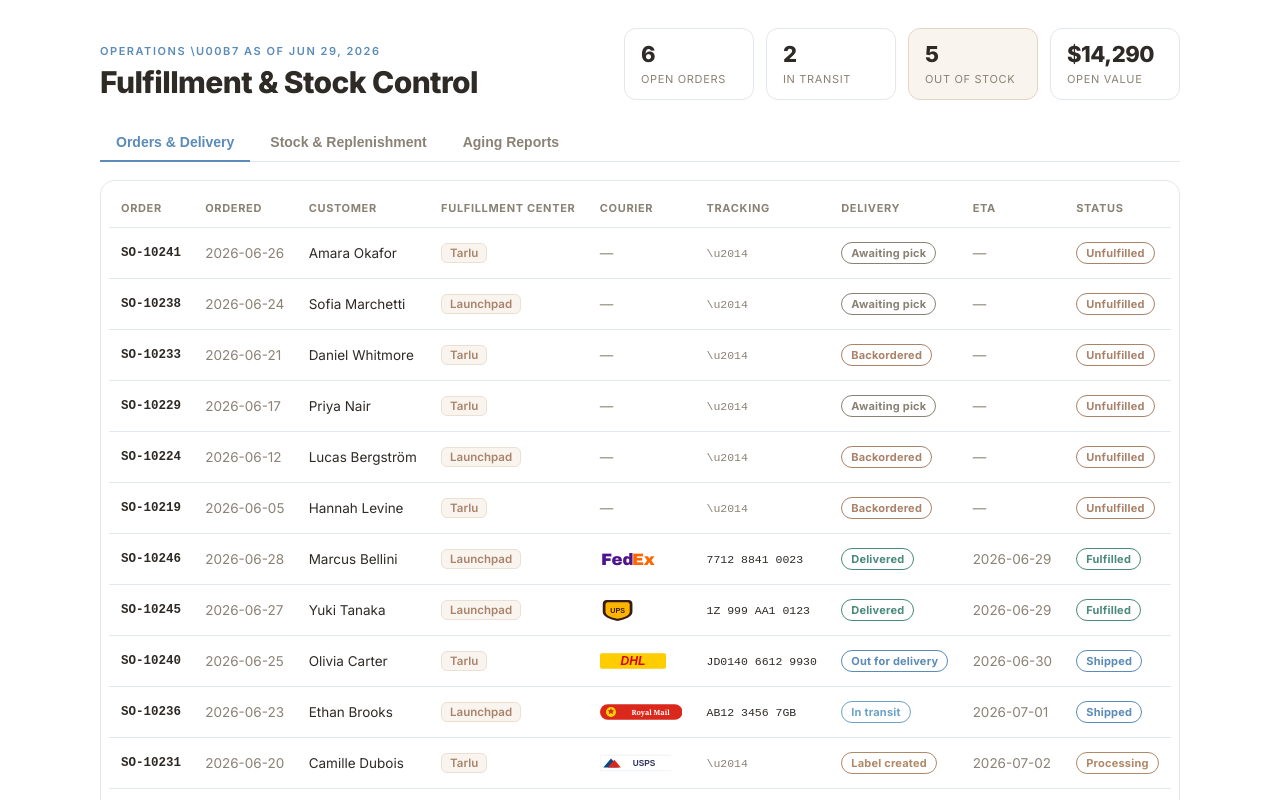
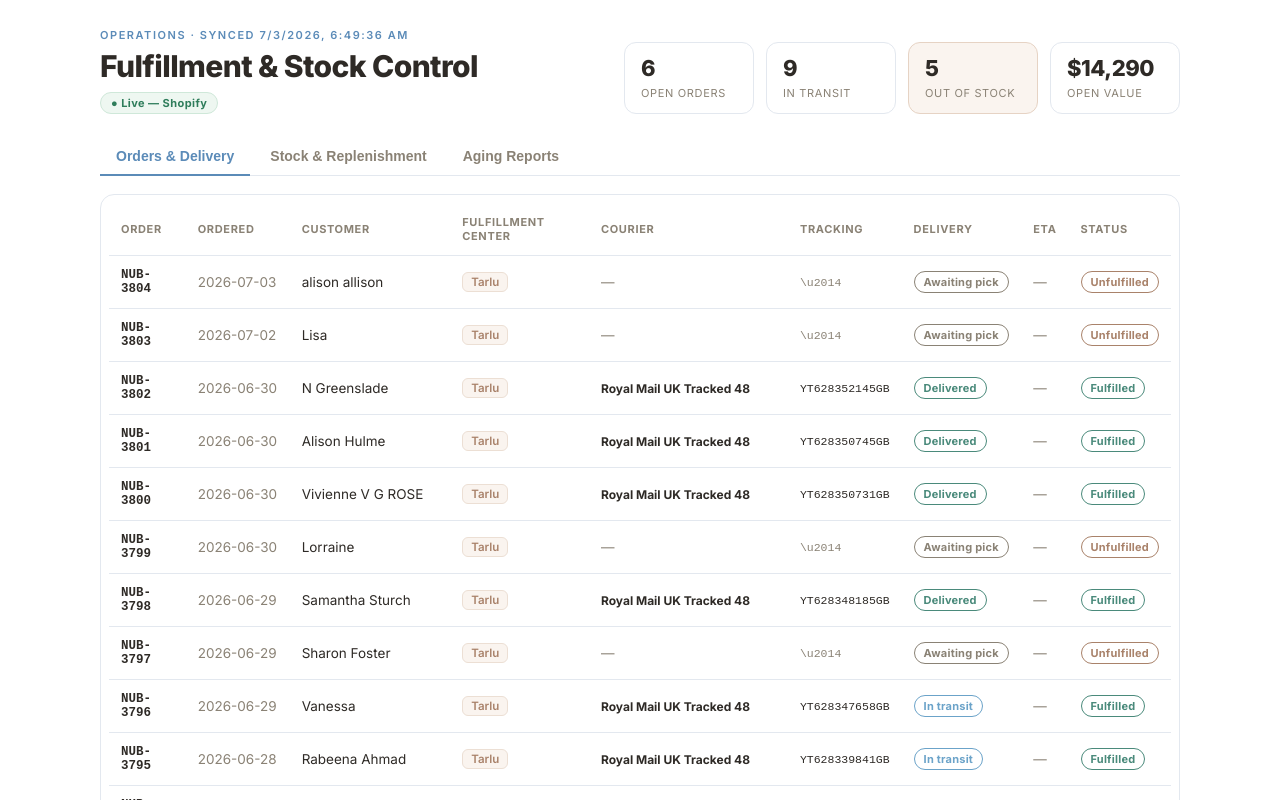
Before and after one commit to christinenubyen-dot/nubyen-ops, a React (Vite) app: page / in a window 1280 px wide. Shown: the top 800 px of the page. Built offline with nearby package versions, Linux system fonts and the light colour scheme.

Commit message:
Refactor Dashboard to use mock data and fetch live data
Updated the Dashboard component to use mock data for orders and products, and added live data fetching from Shopify.

```diff
--- a/src/Dashboard.jsx
+++ b/src/Dashboard.jsx
@@ -1,4 +1,4 @@
-import React, { useState, useMemo } from "react";
+import React, { useState, useMemo, useEffect } from "react";
 
 // ====================================================================
 //  THEME — replace these with your nubyen-launchpad values.
@@ -67,7 +67,7 @@ const CourierIcon = ({ name }) => {
 };
 
 // ---- Sample data -----------------------------------------------------------
-const ORDERS = [
+const MOCK_ORDERS = [
   { id: "SO-10241", customer: "Amara Okafor", placed: "2026-06-26", value: 1840, status: "Unfulfilled", items: 6, courier: null, tracking: null, delivery: "Awaiting pick", eta: null, ship: null, fc: "Tarlu", address: "Portland, OR" },
   { id: "SO-10238", customer: "Sofia Marchetti", placed: "2026-06-24", value: 920, status: "Unfulfilled", items: 3, courier: null, tracking: null, delivery: "Awaiting pick", eta: null, ship: null, fc: "Launchpad", address: "Austin, TX" },
   { id: "SO-10233", customer: "Daniel Whitmore", placed: "2026-06-21", value: 3410, status: "Unfulfilled", items: 12, courier: null, tracking: null, delivery: "Backordered", eta: null, ship: null, fc: "Tarlu", address: "Seattle, WA" },
@@ -82,7 +82,7 @@ const ORDERS = [
   { id: "SO-10227", customer: "Noah Feldman", placed: "2026-06-15", value: 3990, status: "Processing", items: 14, courier: "UPS Freight", tracking: null, delivery: "Label created", eta: "2026-07-03", ship: null, fc: "Launchpad", address: "Seattle, WA" },
 ];
 
-const PRODUCTS = [
+const MOCK_PRODUCTS = [
   { sku: "NNUDE1", name: "Nude Lip Augmentation Plumping Gloss", onHand: 0, reorderPt: 10, onOrder: 240, lastStocked: "2026-06-08", supplier: "Tarlu" },
   { sku: "NLIPFIL", name: "Plumping Lip Fila Elixir Balm", onHand: 4, reorderPt: 10, onOrder: 150, lastStocked: "2026-06-19", supplier: "Tarlu" },
   { sku: "NLIPD", name: "Lip Fila Defining Cleanse Scrub", onHand: 0, reorderPt: 10, onOrder: 0, lastStocked: "2026-05-30", supplier: "Tarlu" },
@@ -160,6 +160,29 @@ export default function Dashboard() {
   const [tab, setTab] = useState("orders");
   const [open, setOpen] = useState(null);
 
+  // Live data from hourly Shopify sync (public/data.json), with mock fallback.
+  const [ORDERS, setOrders] = useState(MOCK_ORDERS);
+  const [PRODUCTS, setProducts] = useState(MOCK_PRODUCTS);
+  const [source, setSource] = useState("mock"); // "mock" | "live"
+  const [synced, setSynced] = useState(null);
+
+  useEffect(() => {
+    const url = `${import.meta.env.BASE_URL}data.json`;
+    fetch(url, { cache: "no-store" })
+      .then((r) => (r.ok ? r.json() : Promise.reject(new Error("no data.json"))))
+      .then((d) => {
+        if (Array.isArray(d.orders) && d.orders.length) {
+          setOrders(d.orders);
+          setProducts(Array.isArray(d.products) ? d.products : MOCK_PRODUCTS);
+          setSource("live");
+          setSynced(d.syncedAt || null);
+        }
+      })
+      .catch(() => {
+        /* keep mock data — dashboard still renders */
+      });
+  }, []);
+
   const unfulfilled = useMemo(() => ORDERS.filter((o) => o.status === "Unfulfilled").map((o) => ({ ...o, age: daysSince(o.placed), bucket: bucketOf(daysSince(o.placed)) })).sort((a, b) => b.age - a.age), []);
   const outOfStock = useMemo(() => PRODUCTS.filter((p) => p.onHand === 0 || p.onHand < p.reorderPt).map((p) => ({ ...p, age: daysSince(p.lastStocked), bucket: bucketOf(daysSince(p.lastStocked)), critical: p.onHand === 0, needsReorder: p.onOrder === 0 })).sort((a, b) => b.age - a.age), []);
 
@@ -176,8 +199,9 @@ export default function Dashboard() {
       <style>{css}</style>
       <header className="head">
         <div>
-          <div className="eyebrow">Operations \u00b7 as of Jun 29, 2026</div>
+          <div className="eyebrow">Operations · {source === "live" ? (synced ? `synced ${new Date(synced).toLocaleString()}` : "live") : "sample data"}</div>
           <h1>Fulfillment &amp; Stock Control</h1>
+          <span className={source === "live" ? "src-badge live" : "src-badge"}>{source === "live" ? "● Live — Shopify" : "○ Sample data"}</span>
         </div>
         <div className="kpis">
           <div className="kpi"><span className="kpi-n">{stats.open}</span><span className="kpi-l">Open orders</span></div>
@@ -284,6 +308,8 @@ font-family:'Inter',system-ui,sans-serif;max-width:1080px;margin:0 auto;padding:
 .head{display:flex;justify-content:space-between;align-items:flex-end;gap:24px;flex-wrap:wrap;margin-bottom:24px;}
 .eyebrow{font-size:11px;letter-spacing:.14em;text-transform:uppercase;color:var(--accent);font-weight:600;}
 .head h1{font-size:30px;margin:6px 0 0;letter-spacing:-.02em;font-weight:800;color:var(--text);}
+.src-badge{display:inline-block;margin-top:8px;font-size:11px;font-weight:700;letter-spacing:.04em;color:var(--dim);background:var(--surface-alt);border:1px solid var(--border);padding:3px 10px;border-radius:99px;}
+.src-badge.live{color:#2f7d5b;background:#eef7f1;border-color:#cfe8d9;}
 .kpis{display:flex;gap:12px;flex-wrap:wrap;}
 .kpi{background:var(--surface);border:1px solid var(--border);border-radius:12px;padding:12px 16px;min-width:96px;}
 .kpi-n{display:block;font-size:22px;font-weight:800;letter-spacing:-.02em;color:var(--text);}
```
